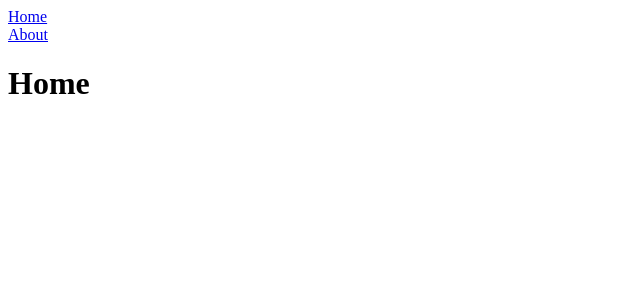
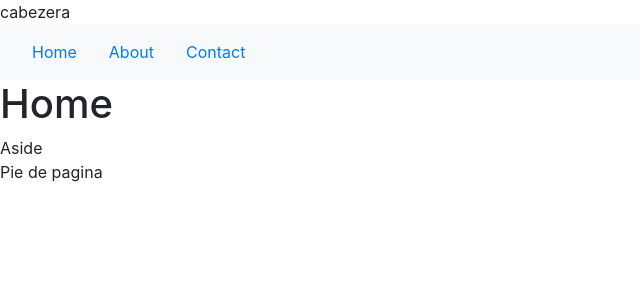
Before and after one commit to Emilio4585/pages_app, a Django app: page /home/ in a window 1280 px wide. Shown: the top 300 px of the page, without its empty margins (0-640 px from the left). Run offline with Django 3.2, Linux system fonts and the light colour scheme.

Commit message:
Añadi nuevas paginas

```diff
--- a/Apps/pages/urls.py
+++ b/Apps/pages/urls.py
@@ -1,8 +1,9 @@
 from django.urls import path
 
-from .views import HomePageView, AboutPageView
+from .views import HomePageView, AboutPageView, AboutContactView
 
 urlpatterns = [
     path('home/', HomePageView.as_view(), name='home'),
-    path('about/', AboutPageView.as_view(), name='about')
+    path('about/', AboutPageView.as_view(), name='about'),
+    path('contact/', AboutContactView.as_view(), name='contact')
 ]
--- a/Apps/pages/views.py
+++ b/Apps/pages/views.py
@@ -7,5 +7,10 @@
 class HomePageView(TemplateView):
     template_name = 'pages/home.html'
 
+
 class AboutPageView(TemplateView):
     template_name = 'pages/about.html'
+
+
+class AboutContactView(TemplateView):
+    template_name = 'pages/contact.html'
--- a/pages_project/urls.py
+++ b/pages_project/urls.py
@@ -15,8 +15,9 @@
 """
 from django.contrib import admin
 from django.urls import path, include
-
+from django.conf.urls.static import static
+from django.conf import settings
 urlpatterns = [
     path('admin/', admin.site.urls),
     path('', include('Apps.pages.urls')),
-]
+] + static(settings.STATIC_URL, document_root=settings.STATIC_ROOT)
--- a/templates/pages/base.html
+++ b/templates/pages/base.html
@@ -1,19 +1,49 @@
 <!DOCTYPE html>
 <html>
+
 <head>
   <meta charset="utf-8" />
   <meta http-equiv="X-UA-Compatible" content="IE=edge" />
   <title>{% block titulo %} {% endblock %}</title>
   <meta name="description" content="" />
   <meta name="viewport" content="width=device-width, initial-scale=1" />
+  <link rel="stylesheet" href="https://cdn.jsdelivr.net/npm/bootstrap@4.5.3/dist/css/bootstrap.min.css"
+    integrity="sha384-TX8t27EcRE3e/ihU7zmQxVncDAy5uIKz4rEkgIXeMed4M0jlfIDPvg6uqKI2xXr2" crossorigin="anonymous">
   <link rel="stylesheet" href="" />
 </head>
+
 <body>
-  <a href="{% url 'home' %}">Home</a>
-  <br>
-  <a href="{% url 'about' %}">About</a>
-    {% block contenido %} {% endblock %}
+  <header>
+    cabezera
+  </header>
+  <nav class="navbar navbar-light bg-light">
+    <ul class="nav justify-content-center">
+      <li class="nav-item">
+        <a class="nav-link" href="{% url 'home' %}">Home</a>
+      </li>
+      <li class="nav-item">
+        <a class="nav-link" href="{% url 'about' %}">About</a>
+      </li>
+      <li class="nav-item">
+        <a class="nav-link" href="{% url 'contact' %}">Contact</a>
+      </li>
+    </ul>
+  </nav>
+  <article>
+    {% block article %} {% endblock %}
+  </article>
+  <aside>
+    Aside
+  </aside>
+  <footer>
+    Pie de pagina
+  </footer>
+  <script src="https://code.jquery.com/jquery-3.5.1.slim.min.js"
+    integrity="sha384-DfXdz2htPH0lsSSs5nCTpuj/zy4C+OGpamoFVy38MVBnE+IbbVYUew+OrCXaRkfj"
+    crossorigin="anonymous"></script>
+  <script src="https://cdn.jsdelivr.net/npm/bootstrap@4.5.3/dist/js/bootstrap.bundle.min.js"
+    integrity="sha384-ho+j7jyWK8fNQe+A12Hb8AhRq26LrZ/JpcUGGOn+Y7RsweNrtN/tE3MoK7ZeZDyx"
+    crossorigin="anonymous"></script>
+</body>
 
-    <script src="" async defer></script>
-  </body>
 </html>
--- a/templates/pages/home.html
+++ b/templates/pages/home.html
@@ -1,5 +1,7 @@
 {% extends 'pages/base.html' %}
- {% block titulo %} Home {% endblock %}
- {% block contenido %}
-<h1>Home</h1>
+{% block titulo %} Home {% endblock %}
+{% block article %}
+<section>
+    <h1>Home</h1>
+</section>
 {% endblock %}
```
Also changed, not shown: templates/pages/about.html (+8 -3 lines), templates/pages/contact.html (added, +28 -0 lines), 1 other file. Lines whose indentation alone changed are shown as unchanged.
